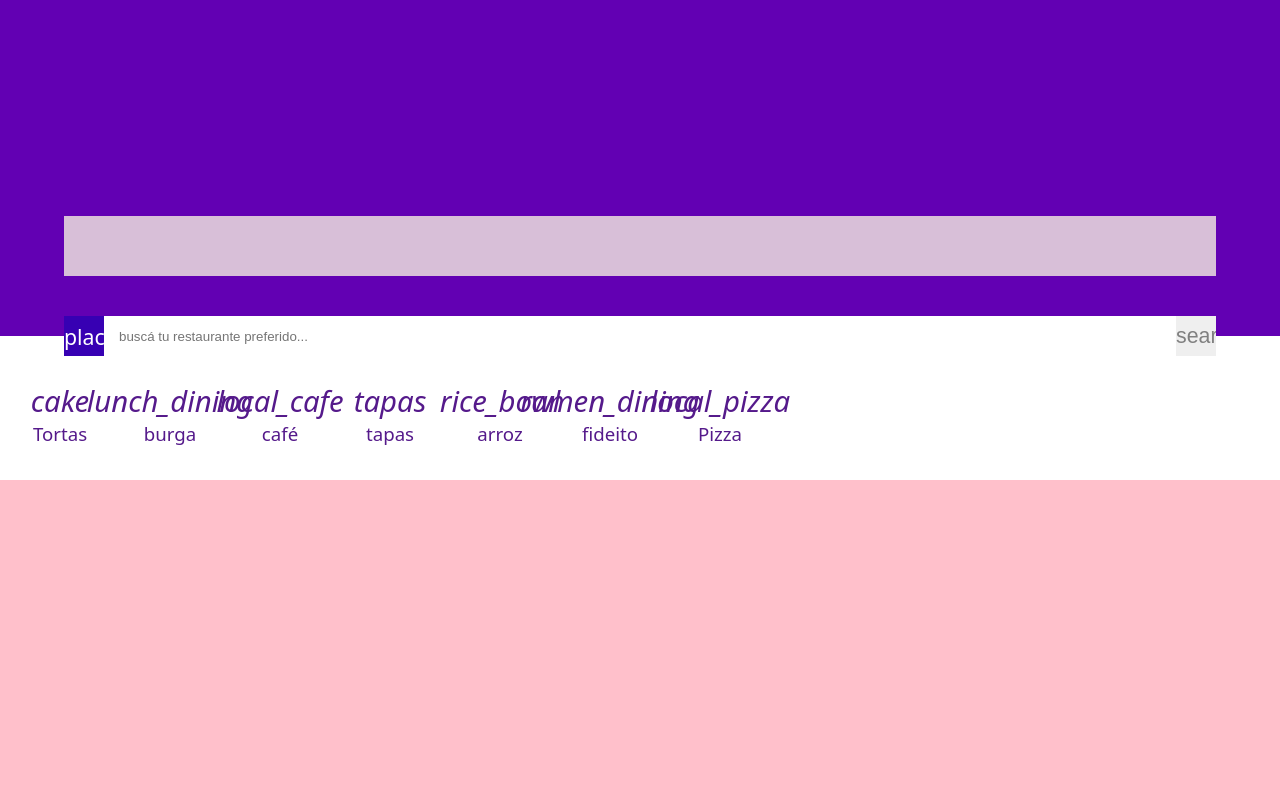
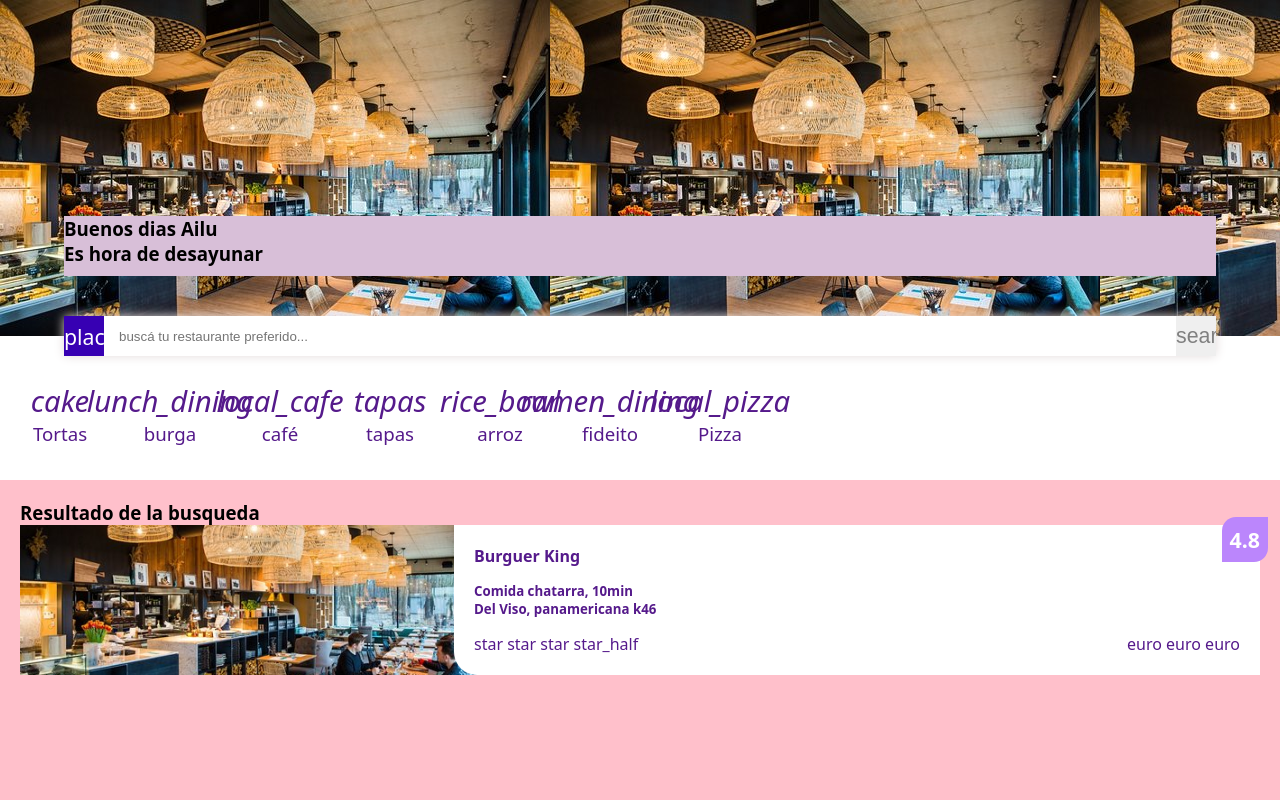
Before and after one commit to gonzalezailen/introGIT, a PHP site: page /ailu/index.html in a window 1280 px wide. Run offline with PHP 8.4, Linux system fonts and the light colour scheme; some libraries are stand-ins or nearby versions.

Commit message:
cambioHamburg

```diff
--- a/ailu/css/apresto.css
+++ b/ailu/css/apresto.css
@@ -44,7 +44,9 @@ header{
         height: 70%;
         width: 100%;
         background-color: var(--main-bg);
+        background-image: url(../img/oko-restaurant.jpg);
         position: relative;
+
 
         & .textBienvenida{
             position: absolute;
@@ -62,6 +64,7 @@ header{
             height: 40px;
             width: 90%;
             background-color: white;
+            box-shadow: 0 0 10px 0 rgb(226, 219, 219);
 
             .cuadrado{
                 height: 40px;
@@ -122,8 +125,73 @@ main{
     height: 40%;
     width: 100%;
     background-color: pink;
+    padding: 20px;
+
+
+    .resultados{
+    display: flex;
+    flex-direction: column;
+    gap: 15px;
+    /*la altura se puede sacar mientras tenga contenido adentro
+    se ajusta automaticamente o height:auto*/
+    }
+}
+ .item-resto{
+    width: 100%;
+    height: 150px;
+    background-color: yellow;
+    position: relative;/*al padre se le pone relative*/
+
+    .item-foto{
+        height: 150px;
+        width: 40%;
+        background-color: red;
+        position: absolute;/*a los hijos se les pone absolute*/
+        background-image: url(../img/oko-restaurant.jpg);
+        background-position: center;
+        background-size: cover;
+
+    }
+    .item-desc{
+        height: 150px;/*px para detallar una altura o ancho especifico*/
+        width: 65%;/*% para cuando no es tan detallado*/
+        background-color: white;
+        position: absolute;
+        right: 0;
+        border-radius: 0 0 0 23px;
+        padding: 20px;
+
+    }
+    .item-rate{
+        position: absolute;
+        font-size: 16pt;
+        font-weight: bold;
+        color: white;
+        background-color: #bb86fc;
+        padding: 8px;
+        border-radius:14px 0;
+        right: -8px;
+        top: -8px;
+
+    }
+
 }
 
+.spbt{
+    display: flex;
+    justify-content: space-between;
+    /*da el mismo espacio solo entre los objetos*/
+}
+
+.spa{
+    display: flex;
+    justify-content: space-around;
+    /*da el mismo espacio entre objetos y bordes*/
+}
+
+.columna{
+    flex-direction: column;
+}
 .sombra{
     box-shadow: 0 0 10px -5 rgb(0, 0, 0, 0.603);
 }
@@ -131,3 +199,15 @@ main{
 .flex{
     display: flex;
 }
+/*gap sirve para dar espacio entre elementos con px*/
+
+
+/*-----------RESTO HTML------------*/
+.nav{
+    height: 60px;
+    width: 100%;
+    background-color: white;
+    position: fixed;/*para que quede fijo*/
+    bottom: 0;
+    padding: 20px;
+}
--- a/ailu/index.html
+++ b/ailu/index.html
@@ -10,7 +10,10 @@
     <body>
         <header>
             <section class="portadaResto">
-                <div class="textBienvenida"></div>
+                <div class="textBienvenida">
+                    <h3>Buenos dias Ailu</h3>
+                    <h3>Es hora de desayunar</h3>
+                </div>
                 <div class="buscador sombra flex">
                     <div class="iconos cuadrado fs16">place</div>
                     <input type="search" placeholder="buscá tu restaurante preferido...">
@@ -54,6 +57,32 @@
 
             </section>
         </header>
-        <main></main>
+        <main>
+            <h3>Resultado de la busqueda</h3>
+                <div class="resultados">
+                    <!------------------item------------------>
+                    <a href="" class="item-resto">
+                        <div class="item-foto"></div>
+                        <div class="item-desc columna spbt">
+                            <h4>Burguer King</h4>
+                            <div>
+                            <h5>Comida chatarra, 10min</h5>
+                            <h5>Del Viso, panamericana k46</h5>
+                        </div>
+                            <div class="rangos spbt">
+                                <span
+                                class="iconos">star star star star_half</span>
+                                <span
+                                class="iconos">euro euro euro</span>
+                            </div>
+
+                        </div>
+                        <div class="item-rate sombra">4.8</div>
+
+                    </a>
+                    <!------------------fin item---------------->
+                </div>
+            </h3>
+        </main>
     </body>
 </html>
```
Also changed, not shown: ailu/resto.html (added, +19 -0 lines).
